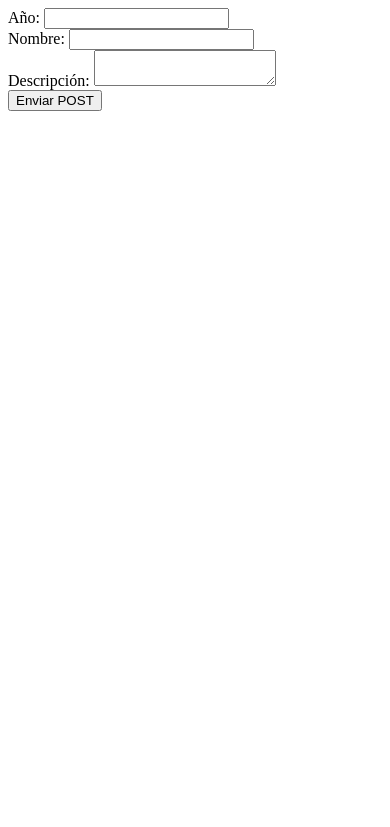
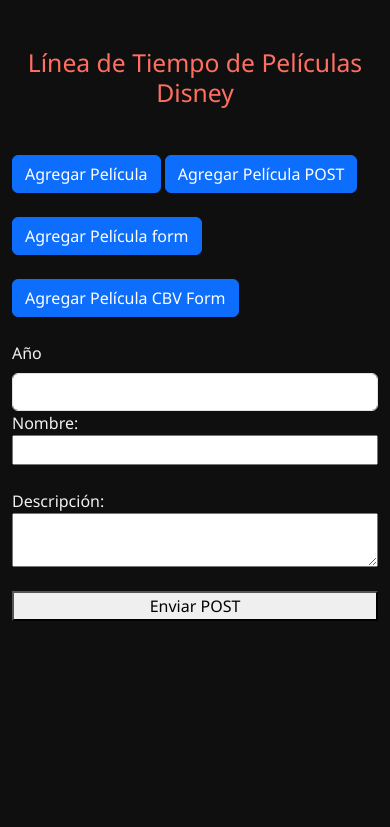
Before and after one commit to Yursksf1/clase_django_2025, a Django app: page /timeline/post/ in a window 390 px wide. Shown: the top 827 px of the page. Run offline with Django 5.2, Linux system fonts and the light colour scheme.

Commit message:
agregar botones y estilos a los html

```diff
--- a/templates/linea_tiempo.html
+++ b/templates/linea_tiempo.html
@@ -97,6 +97,9 @@
 
   <div class="container py-5">
     <h2 class="text-center mb-5" style="color:#ff6f61;">Línea de Tiempo de Películas Disney</h2>
+    <a href="/" class="btn btn-primary mb-4">
+      Inicio
+    </a>
     <button class="btn btn-primary mb-4" data-bs-toggle="modal" data-bs-target="#addMovieModal">
       Agregar Película
     </button>
--- a/templates/timeline_post.html
+++ b/templates/timeline_post.html
@@ -1,7 +1,122 @@
-<form method="post">
-    {% csrf_token %}
-    Año: <input type="number" name="year"><br>
-    Nombre: <input type="text" name="name"><br>
-    Descripción: <textarea name="description"></textarea><br>
-    <button type="submit">Enviar POST</button>
-</form>
+<!DOCTYPE html>
+<html lang="es">
+<head>
+  <meta charset="UTF-8">
+  <meta name="viewport" content="width=device-width, initial-scale=1">
+  <title>Línea de Tiempo Disney</title>
+  <link href="https://cdn.jsdelivr.net/npm/bootstrap@5.3.3/dist/css/bootstrap.min.css" rel="stylesheet">
+  <style>
+    body {
+      background-color: #0f0f0f;
+      color: #f1f1f1;
+      font-family: 'Segoe UI', sans-serif;
+    }
+
+    .timeline {
+      position: relative;
+      max-width: 800px;
+      margin: auto;
+      padding: 60px 0;
+    }
+
+    .timeline::before {
+      content: '';
+      position: absolute;
+      left: 30px;
+      top: 0;
+      bottom: 0;
+      width: 4px;
+      background-color: #ff6f61;
+    }
+
+    .timeline-item {
+      position: relative;
+      margin-bottom: 40px;
+      padding-left: 80px;
+    }
+
+    .timeline-item::before {
+      content: '';
+      position: absolute;
+      left: 18px;
+      top: 5px;
+      width: 20px;
+      height: 20px;
+      background-color: #ff6f61;
+      border-radius: 50%;
+      z-index: 1;
+    }
+
+    .timeline-item .card {
+      background-color: #1e1e1e;
+      color: #ccc;
+      border: none;
+      border-radius: 10px;
+      box-shadow: 0 0 12px rgba(255, 111, 97, 0.3);
+      padding: 20px;
+    }
+
+    .timeline-item h4 {
+      color: #ff6f61;
+      margin-bottom: 10px;
+    }
+
+    .fade-in {
+      opacity: 0;
+      transform: translateY(30px);
+      animation: fadeInUp 0.6s forwards;
+    }
+    .modal {
+      --bs-modal-bg: #0f0f0f;
+    }
+
+    @keyframes fadeInUp {
+      to {
+        opacity: 1;
+        transform: translateY(0);
+      }
+    }
+
+    @media (max-width: 576px) {
+      .timeline {
+        padding-left: 20px;
+      }
+      .timeline::before {
+        left: 12px;
+      }
+      .timeline-item {
+        padding-left: 50px;
+      }
+      .timeline-item::before {
+        left: 0;
+      }
+    }
+  </style>
+</head>
+<body>
+    <div class="container py-5">
+        <h2 class="text-center mb-5" style="color:#ff6f61;">Línea de Tiempo de Películas Disney</h2>
+        <button class="btn btn-primary mb-4" data-bs-toggle="modal" data-bs-target="#addMovieModal">
+          Agregar Película
+        </button>
+        <a href="/timeline/post/" class="btn btn-primary mb-4">
+          Agregar Película POST
+        </a>
+        <a href="/timeline/form/" class="btn btn-primary mb-4">
+          Agregar Película form
+        </a>
+        <a href="/timeline/class/" class="btn btn-primary mb-4">
+          Agregar Película CBV Form
+        </a>
+        <form method="post" class="modal-content">
+            {% csrf_token %}
+            <label for="titulo" class="form-label">Año</label>
+            <input type="number" class="form-control" name="year" required>
+
+            Nombre: <input type="text" name="name"><br>
+            Descripción: <textarea name="description"></textarea><br>
+            <button type="submit">Enviar POST</button>
+        </form>
+    </div>
+</body>
+</html>
```
